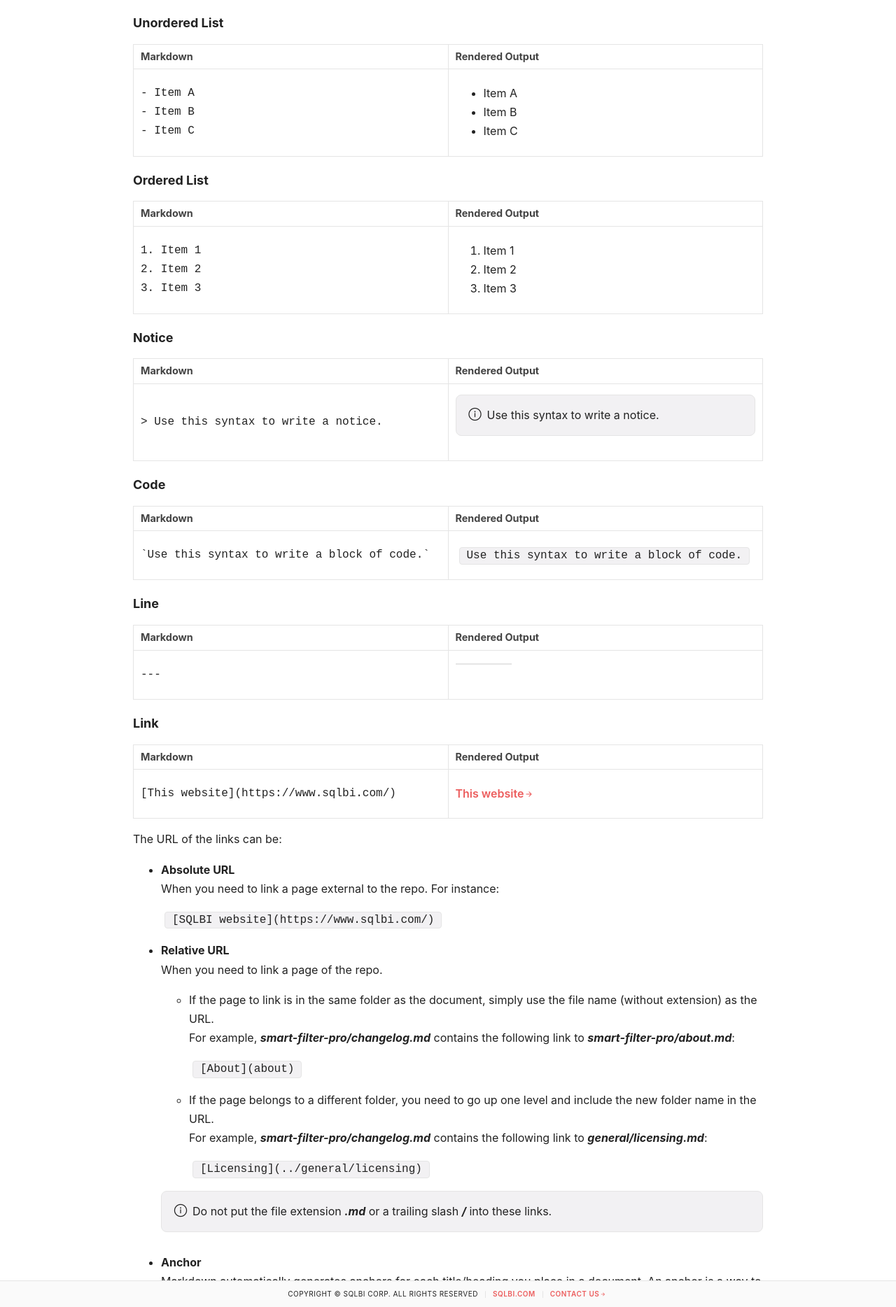
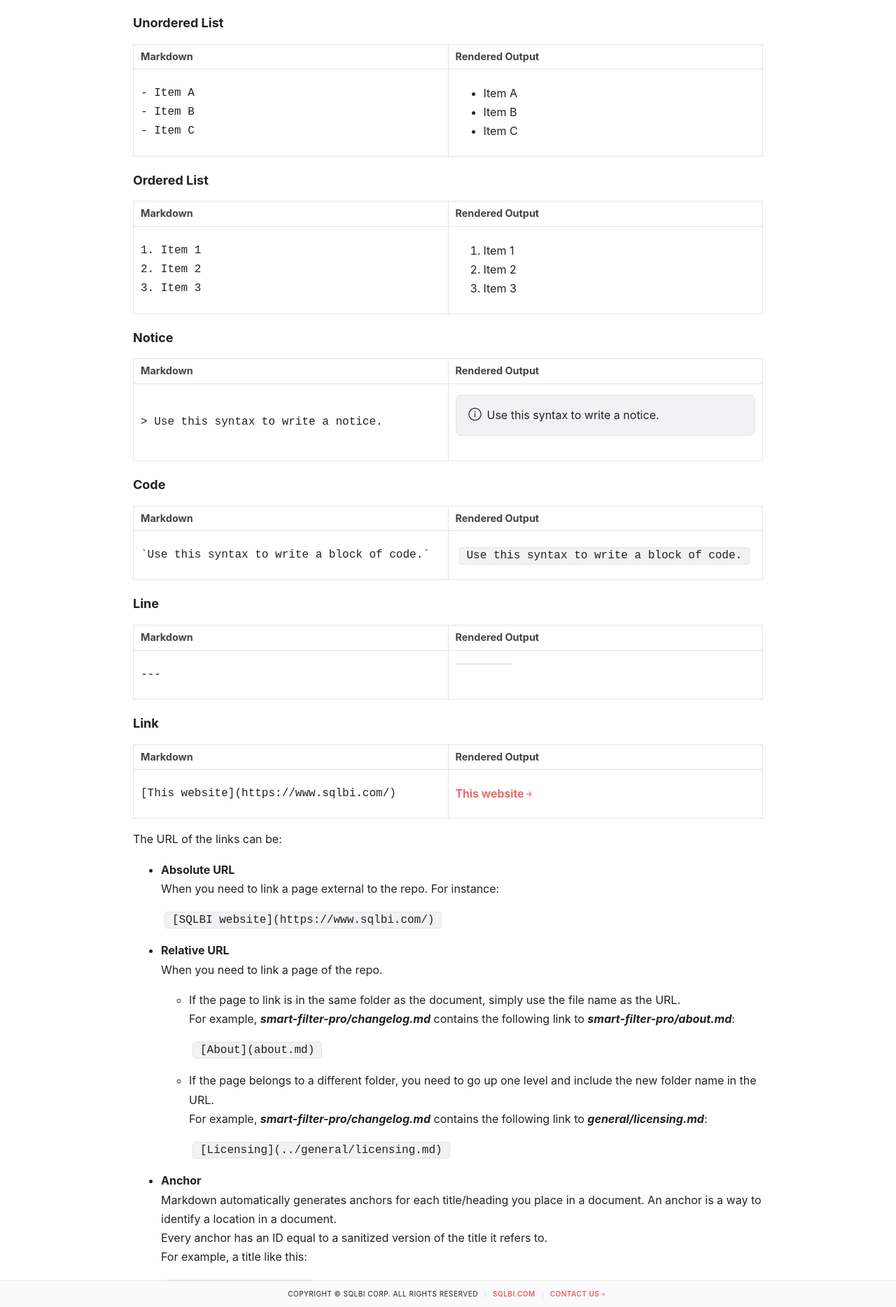
Before and after one commit to sql-bi/docs, a Jekyll site: the page built from markdown-editing.md, in a window 1280 px wide. Shown: the part 3132-5000 px from the top of the page at 70% size. Built offline with Jekyll 4.4.1, drawn with Linux system fonts in a browser that asks for light colours; some web fonts are replaced.

Commit message:
Update links section on contributing guide

```diff
--- a/markdown-editing.md
+++ b/markdown-editing.md
@@ -329,17 +329,15 @@ The URL of the links can be:
 - **Relative URL**
     When you need to link a page of the repo.
 
-    - If the page to link is in the same folder as the document, simply use the file name (without extension) as the URL.
+    - If the page to link is in the same folder as the document, simply use the file name as the URL.
         For example, ***smart-filter-pro/changelog.md*** contains the following link to ***smart-filter-pro/about.md***:
 
-        `[About](about)`
+        `[About](about.md)`
 
     - If the page belongs to a different folder, you need to go up one level and include the new folder name in the URL.
         For example, ***smart-filter-pro/changelog.md*** contains the following link to ***general/licensing.md***:
 
-        `[Licensing](../general/licensing)`
-
-    > Do not put the file extension ***.md*** or a trailing slash ***/*** into these links.
+        `[Licensing](../general/licensing.md)`
 
 - **Anchor**
     Markdown automatically generates anchors for each title/heading you place in a document.
@@ -358,7 +356,7 @@ The URL of the links can be:
     You can create links to anchors by adding a # plus the anchor ID to the URL.
     For example, ***smart-filter-pro/changelog.md*** contains this link to the Price section of ***general/licensing.md***:
 
-    `[Licensing](../general/licensing#price)`
+    `[Licensing](../general/licensing.md#price)`
 
     If the link needs to point to an anchor on the same document, you can simply write # plus the anchor ID.
     For instance:
```
